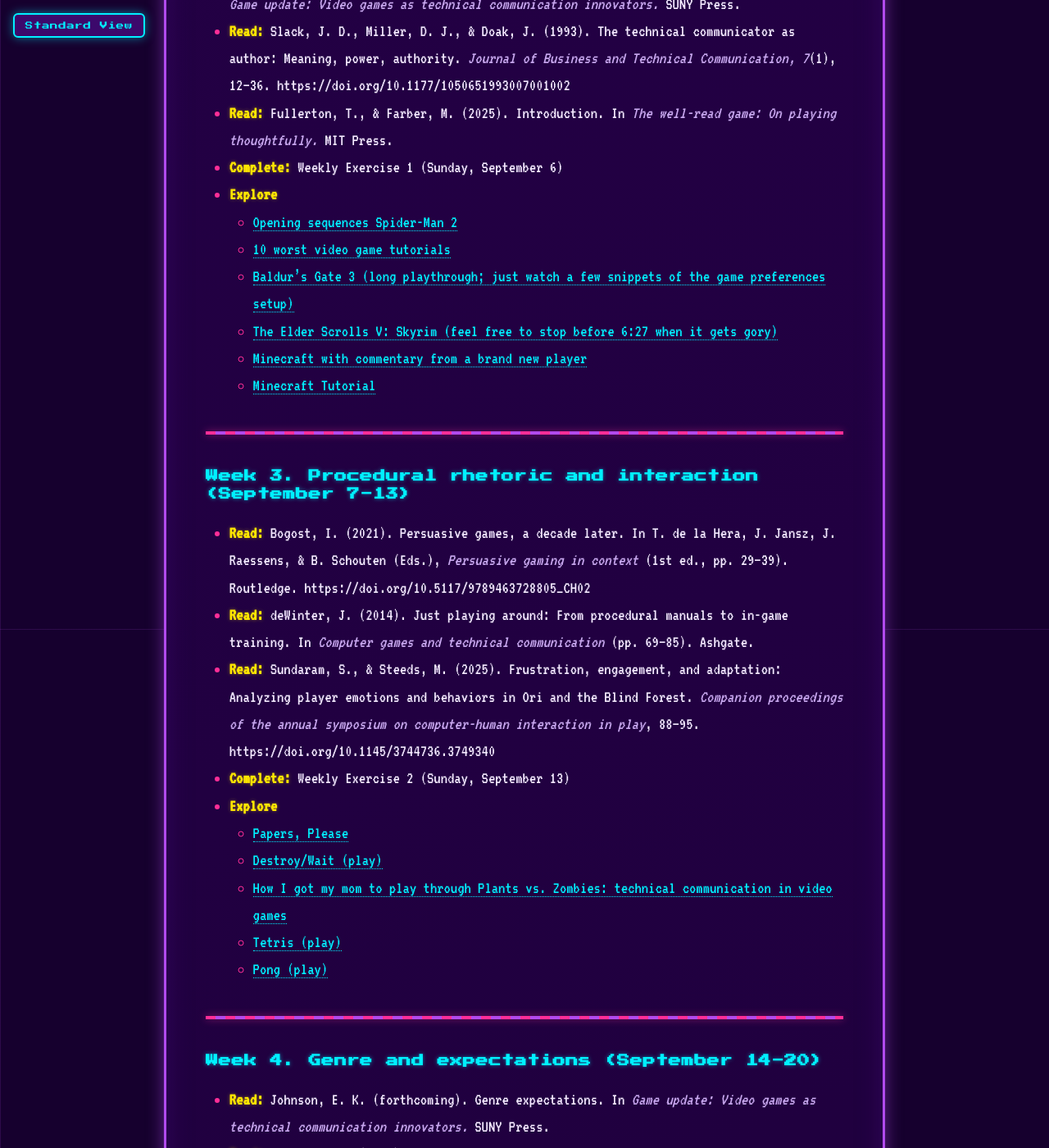
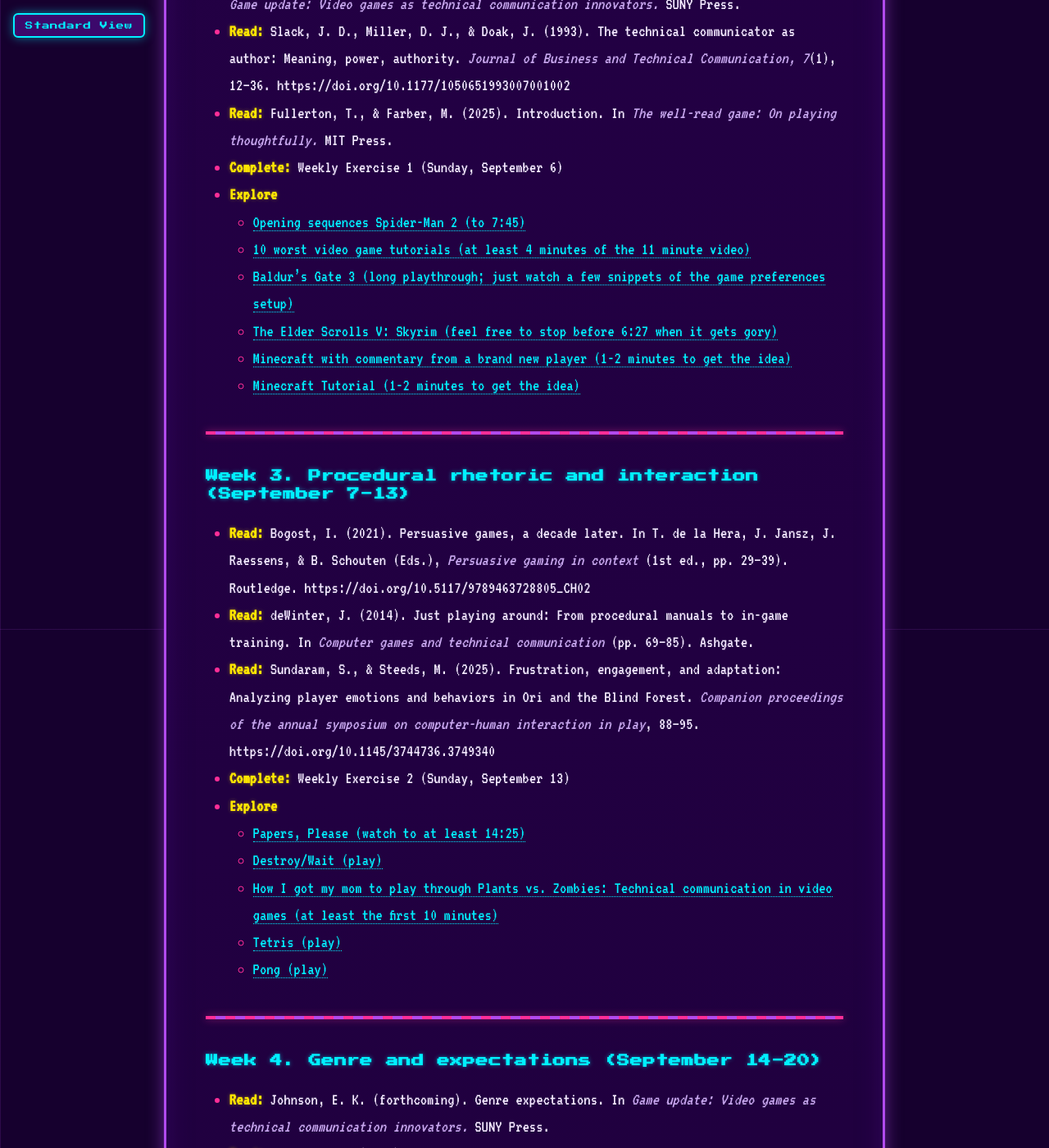
Before and after one commit to ekjphd/TCandGames, a Jekyll site: the page built from index.md, in a window 1280 px wide and 1400 px high, scrolled down 1033 px. Shown: the whole window at 82% size. Built offline with Jekyll 4.4.1, drawn with Linux system fonts in a browser that asks for light colours; our own code applies the rules of GitHub Pages for plain Markdown files; some of the changed text lies outside the part shown.

Commit message:
Add watch-time notes to Explore links and align headings with Canvas
Move the watch-duration guidance into the link text for every Explore
video so it is visible in the module list, not only in the description.
Correct the Monster Hunter Wilds damage-video URL for week 6, capitalise
after the colon in the week 8 heading, and retitle week 15 as Finals week.

Co-Authored-By: Claude Fable 5 <noreply@anthropic.com>

```diff
--- a/index.md
+++ b/index.md
@@ -24,12 +24,12 @@
 - **Read:** Fullerton, T., & Farber, M. (2025). Introduction. In *The well-read game: On playing thoughtfully.* MIT Press.
 - **Complete:** Weekly Exercise 1 (Sunday, September 6)
 - **Explore**
-  - [Opening sequences Spider-Man 2](https://youtu.be/SujI4QSweuw?si=JgDgeNnSgntJJghV&t=34)
-  - [10 worst video game tutorials](https://www.youtube.com/watch?v=ZghAPw-9_FI&t=37s)
+  - [Opening sequences Spider-Man 2 (to 7:45)](https://youtu.be/SujI4QSweuw?si=JgDgeNnSgntJJghV&t=34)
+  - [10 worst video game tutorials (at least 4 minutes of the 11 minute video)](https://www.youtube.com/watch?v=ZghAPw-9_FI&t=37s)
   - [Baldur's Gate 3 (long playthrough; just watch a few snippets of the game preferences setup)](https://youtu.be/JmF01TP5Q5w?si=TfejMSMGB4uEMkGo&t=555)
   - [The Elder Scrolls V: Skyrim (feel free to stop before 6:27 when it gets gory)](https://www.youtube.com/watch?v=w_nSBuJPgNM)
-  - [Minecraft with commentary from a brand new player](https://youtu.be/XhqsltLnzBM?si=T5TPszm_jF79RrhY&t=82)
-  - [Minecraft Tutorial](https://www.youtube.com/watch?v=ADU1ycprBg4)
+  - [Minecraft with commentary from a brand new player (1-2 minutes to get the idea)](https://youtu.be/XhqsltLnzBM?si=T5TPszm_jF79RrhY&t=82)
+  - [Minecraft Tutorial (1-2 minutes to get the idea)](https://www.youtube.com/watch?v=ADU1ycprBg4)
 
 ---
 
@@ -40,9 +40,9 @@
 - **Read:** Sundaram, S., & Steeds, M. (2025). Frustration, engagement, and adaptation: Analyzing player emotions and behaviors in Ori and the Blind Forest. *Companion proceedings of the annual symposium on computer-human interaction in play*, 88–95. https://doi.org/10.1145/3744736.3749340
 - **Complete:** Weekly Exercise 2 (Sunday, September 13)
 - **Explore**
-  - [Papers, Please](https://youtu.be/YBrCRIUzzP4?si=bx4ZpYl___Gq00C5&t=73)
+  - [Papers, Please (watch to at least 14:25)](https://youtu.be/YBrCRIUzzP4?si=bx4ZpYl___Gq00C5&t=73)
   - [Destroy/Wait (play)](https://textadventures.co.uk/games/play/imqjkrovtkiggxqcnilq9g)
-  - [How I got my mom to play through Plants vs. Zombies: technical communication in video games](https://www.youtube.com/watch?v=fbzhHSexzpY)
+  - [How I got my mom to play through Plants vs. Zombies: Technical communication in video games (at least the first 10 minutes)](https://www.youtube.com/watch?v=fbzhHSexzpY)
   - [Tetris (play)](https://www.freetetris.org/)
   - [Pong (play)](https://ponggame.io/)
 
@@ -59,7 +59,7 @@
 - **Explore**
   - [Doom (first 3 minutes)](https://youtu.be/0ohWTc4YStI?si=JVblIUYJqhYTJh4S&t=96)
   - [Call of Duty: Black Ops 7 (1-2 minutes or so)](https://youtu.be/ee0nRtNwtLc?si=VBRvl8opEeYKVLHr&t=494)
-  - [Candy Crush](https://www.youtube.com/watch?v=tk3am3PhKFE)
+  - [Candy Crush (1-2 minutes to get through the tutorial)](https://www.youtube.com/watch?v=tk3am3PhKFE)
   - [Mario Kart (play – press the letter X to move, left and right arrows steer)](https://www.smbgames.be/mario-kart-r.php)
   - [Super Mario Bros. (play)](https://supermarioplay.com/)
 
@@ -72,9 +72,9 @@
 - **Read:** Killingsworth, M. J., & Rosenberg, M. E. (1995). The icon as a problem in cognition and social construction: Complexity and consensual domains in technical rhetoric. *IEEE Transactions on Professional Communication, 38*(4), 216–227. https://doi.org/10.1109/47.475593
 - **Complete:** Major Assignment 1 Final (Sunday, September 27)
 - **Explore**
-  - [Half-Life: Alyx](https://youtu.be/E6Kb6dPuREk?si=o0Crxo8zr9MheFWI&t=2250)
+  - [Half-Life: Alyx (gravity glove tutorial, starts at 38:29)](https://youtu.be/E6Kb6dPuREk?si=o0Crxo8zr9MheFWI&t=2250)
   - [Pokémon Legends: Arceus (1-2 minutes where the player goes over their team)](https://youtu.be/FjmBrG6UZII?si=rjhAvpYdw11KrCE-&t=1113)
-  - [World of Warcraft: User interface new player guide](https://www.youtube.com/watch?v=n7gzGn0WWxc&t=14s)
+  - [World of Warcraft: User interface new player guide (1-2 minutes from the link start to get the idea)](https://www.youtube.com/watch?v=n7gzGn0WWxc&t=14s)
   - [Marvel's Spider-Man 2 (swinging mechanics, watch 1-2 minutes from where link starts)](https://youtu.be/pHaDwp641k4?si=Vm_wTGGGJgroby7u&t=227)
 
 ---
@@ -85,10 +85,10 @@
 - **Read:** Rose, G. (2023). Semiology: Making sense of signs. In *Visual methodologies: An introduction to researching with visual materials* (5th ed., pp. 170–213). SAGE.
 - **Complete:** Weekly Exercise 3 (Sunday, October 4)
 - **Explore**
-  - [Beat Saber (beginner, player POV)](https://www.youtube.com/watch?v=sjz1MU7mLhQ&t=53s)
+  - [Beat Saber (beginner, player POV, 1-2 minutes from link start)](https://www.youtube.com/watch?v=sjz1MU7mLhQ&t=53s)
   - [Dark Souls (watch 1-2 minutes of play)](https://youtu.be/j_W7bv305C4?si=-iEI_R_OjU31lwAl&t=1537)
-  - [Monster Hunter Wilds damage explanation video (explicit)](https://www.youtube.com/watch?v=QkyvMfLOb78)
-  - [Jurassic World Evolution 3](https://www.youtube.com/watch?v=Doc2Fftk6nM&t=1s)
+  - [Monster Hunter Wilds damage explanation video (explicit, 2-3 minutes after the link begins)](https://youtu.be/6yLa1OgY-ws?si=6G7xd0lPcDfgQAcA&t=62)
+  - [Jurassic World Evolution 3 (first 1-3 minutes)](https://www.youtube.com/watch?v=Doc2Fftk6nM&t=1s)
 
 ---
 
@@ -100,13 +100,13 @@
 - **Complete:** Weekly Exercise 4 (Sunday, October 11)
 - **Explore**
   - [Silent Hill 2 (super creepy; watch from link start to the second monster at 1:02:04)](https://youtu.be/AdqSFSQ4M3c?si=OWUhPj7yhGUurTjr&t=327)
-  - [Blind Drive (explicit language)](https://www.youtube.com/watch?v=bGMiTLDKaxE)
+  - [Blind Drive (explicit - watch at least to 3:15 but it gets zanier as you watch)](https://www.youtube.com/watch?v=bGMiTLDKaxE)
   - [Alan Wake 2 (watch from the link until at least 8:44)](https://youtu.be/pFDhNfxb0ys?si=e2i8xypXf__XZAdN&t=334)
-  - [Monster Hunter Wilds (battle scene)](https://youtu.be/FHwwqih6-UU?si=H6ic1ECHWaktrf2M&t=241)
+  - [Monster Hunter Wilds (battle scene, 1-2 minutes)](https://youtu.be/FHwwqih6-UU?si=H6ic1ECHWaktrf2M&t=241)
 
 ---
 
-### Week 8. Research methods: heuristics and usability (October 12-18)
+### Week 8. Research methods: Heuristics and usability (October 12-18)
 
 - **Read:** Nielsen, J. (1994). Heuristic evaluation. In *Usability inspection methods* (pp. 25–62). Wiley.
 - **Read:** Hayhoe, G. F., & Brewer, P. E. (2020). Conducting a qualitative study. In *A research primer for technical communication* (2nd ed., Chapter 5). Routledge. https://doi.org/10.4324/9781003080688
@@ -128,7 +128,7 @@
 - **Complete:** Major Assignment 2 Final (Sunday, October 25)
 - **Explore**
   - [Balatro (watch 4-5 minutes)](https://youtu.be/mVQT1k0ZVTY?si=JjXx3cN2EFKJw1Py&t=47)
-  - [Beginner guide: Monster Hunter Wilds](https://www.youtube.com/watch?v=QkyvMfLOb78)
+  - [Beginner guide: Monster Hunter Wilds (first 1-2 minutes until you get the idea)](https://www.youtube.com/watch?v=QkyvMfLOb78)
   - [Sonic and the Secret Rings on Wii (1-2 minutes)](https://youtu.be/CYgpTmAlcFc?si=k5tD7fxXFVpxTBav&t=649)
 
 ---
@@ -154,8 +154,8 @@
 - **Explore**
   - [The Nintendo Power Glove: Bad Street Brawler (1-2 minutes)](https://youtu.be/CiBzXcOER0o?si=4PsJvia89OKyQxef&t=90)
   - [Duck Hunt (1-2 minutes)](https://youtu.be/-iuqHmZmDWg?si=zjp8PT-1LnthncpP)
-  - [Beat Saber (advanced, dual view)](https://www.youtube.com/watch?v=3ehSPtWoiuc)
-  - [Asgard's Wrath 2](https://youtu.be/OyI9IP8Peh8?si=UOsF1eMe1U3sEAD2&t=22)
+  - [Beat Saber (advanced, dual view, 1-2 minutes)](https://www.youtube.com/watch?v=3ehSPtWoiuc)
+  - [Asgard's Wrath 2 (watch at least to 2:17)](https://youtu.be/OyI9IP8Peh8?si=UOsF1eMe1U3sEAD2&t=22)
   - [Pokémon Go (1-2 minutes to get the idea)](https://youtu.be/q1hDjReHTPg?si=ZxrSdKTJ3zzlXUnu&t=249)
   - [Hauntify (MR horror game; watch 1-2 minutes if you can)](https://youtu.be/irOxzCvHwAU?si=Xb_5A3MK9lId1POZ&t=144)
 
```
Also changed, not shown: other parts of index.md (+1 -1 lines).
